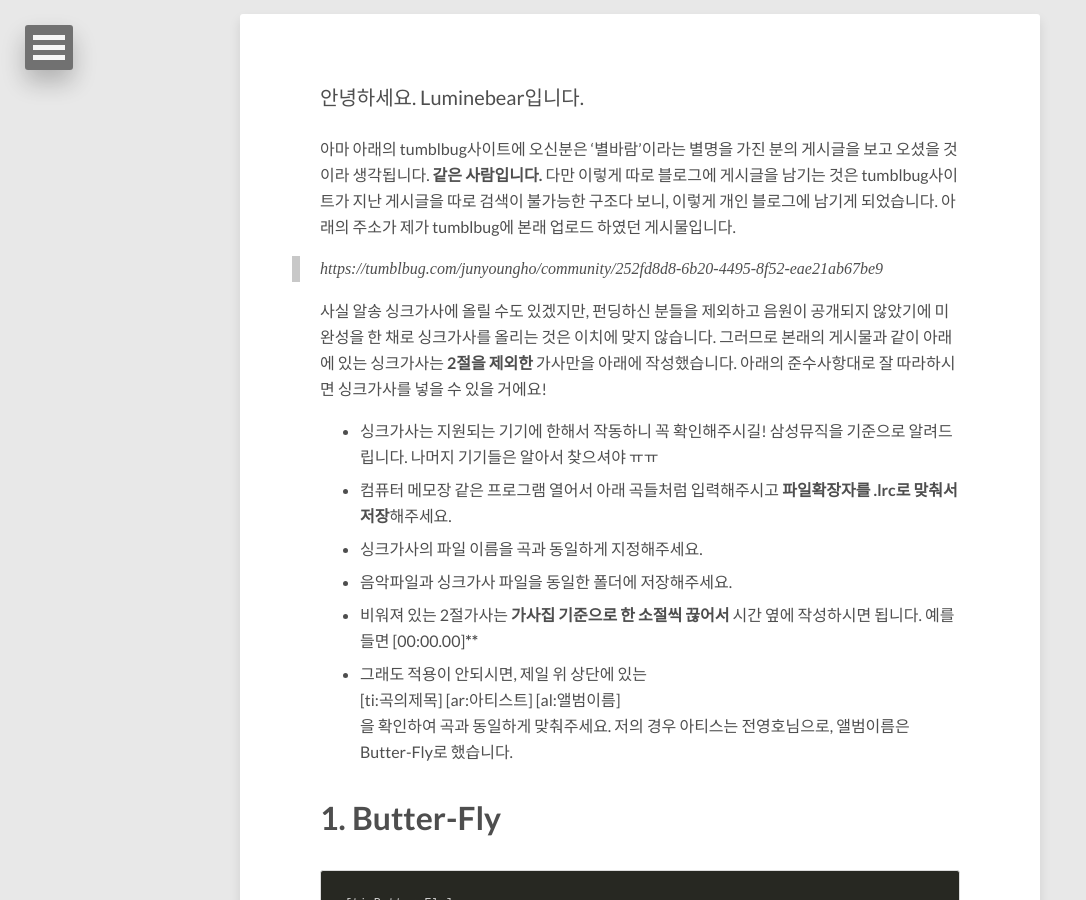
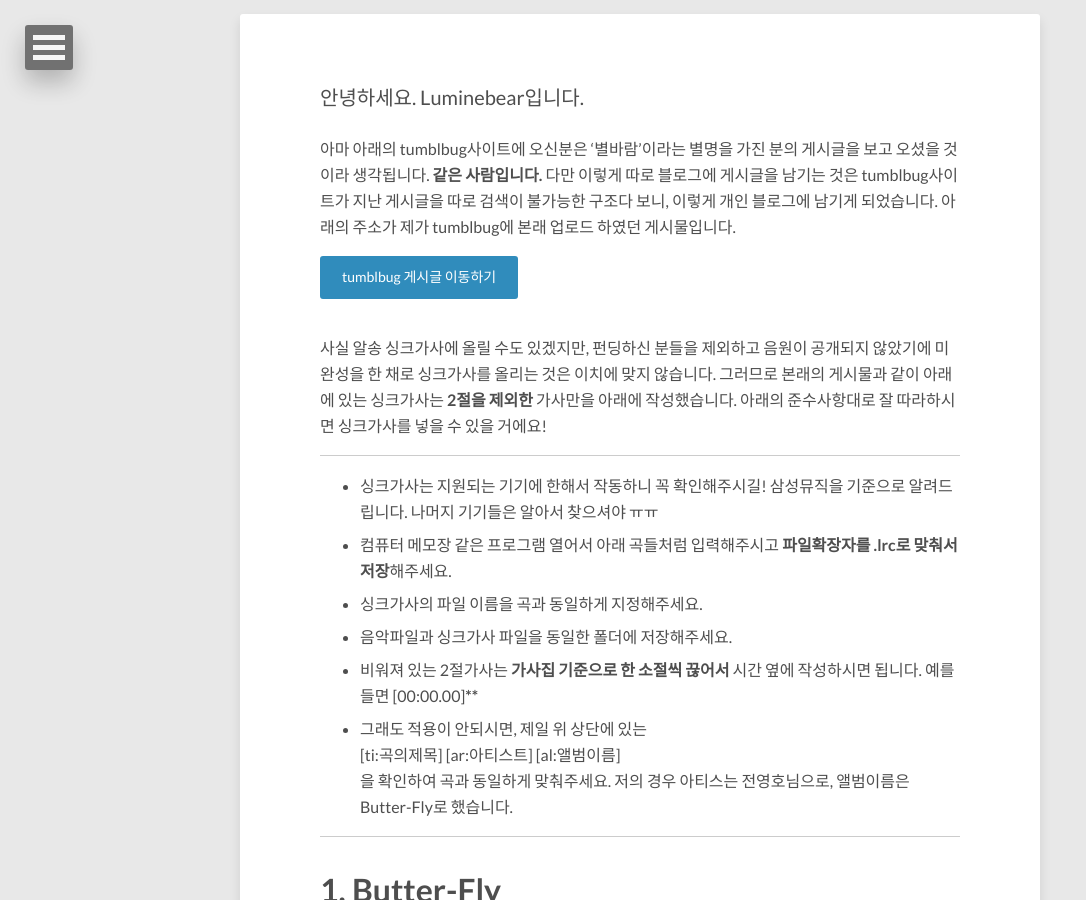
Before and after one commit to Luminebear/Luminebear.github.io, a Jekyll site: the page built from _posts/2020-07-18-Butter-Fly-album-synclyrics.md, in a window 1280 px wide and 900 px high, scrolled down 436 px. Shown: the whole window, without its empty margins (0-1086 px from the left). Built offline with Jekyll 4.4.1, drawn with Linux system fonts in a browser that asks for light colours; nearby versions of some CDN libraries; comment, search, counter and statistics services are not loaded; some of the changed text lies outside the part shown.

````diff
--- a/_posts/2020-07-18-Butter-Fly-album-synclyrics.md
+++ b/_posts/2020-07-18-Butter-Fly-album-synclyrics.md
@@ -14,10 +14,12 @@ comments: false
 아마 아래의 tumblbug사이트에 오신분은 '별바람'이라는 별명을 가진 분의 게시글을 보고 오셨을 것이라
 생각됩니다. **같은 사람입니다.** 다만 이렇게 따로 블로그에 게시글을 남기는 것은 tumblbug사이트가 지난 게시글을 따로 검색이 불가능한 구조다 보니, 이렇게 개인 블로그에 남기게 되었습니다. 아래의 주소가 제가 tumblbug에 본래 업로드 하였던 게시물입니다.
 
-> https://tumblbug.com/junyoungho/community/252fd8d8-6b20-4495-8f52-eae21ab67be9
+<div markdown="0"><a href="https://tumblbug.com/junyoungho/community/252fd8d8-6b20-4495-8f52-eae21ab67be9" class="btn btn-info">tumblbug 게시글 이동하기</a></div>
 
 사실 알송 싱크가사에 올릴 수도 있겠지만, 펀딩하신 분들을 제외하고 음원이 공개되지 않았기에 미완성을 한 채로 싱크가사를 올리는 것은
 이치에 맞지 않습니다. 그러므로 본래의 게시물과 같이 아래에 있는 싱크가사는 **2절을 제외한** 가사만을 아래에 작성했습니다. 아래의 준수사항대로 잘 따라하시면 싱크가사를 넣을 수 있을 거에요!
+
+---
 
 * 싱크가사는 지원되는 기기에 한해서 작동하니 꼭 확인해주시길! 삼성뮤직을 기준으로 알려드립니다. 나머지 기기들은 알아서 찾으셔야 ㅠㅠ
 * 컴퓨터 메모장 같은 프로그램 열어서 아래 곡들처럼 입력해주시고 **파일확장자를 .lrc로 맞춰서 저장**해주세요.
@@ -25,6 +27,8 @@ comments: false
 * 음악파일과 싱크가사 파일을 동일한 폴더에 저장해주세요.
 * 비워져 있는 2절가사는 **가사집 기준으로 한 소절씩 끊어서** 시간 옆에 작성하시면 됩니다. 예를들면 [00:00.00]******
 * 그래도 적용이 안되시면, 제일 위 상단에 있는 <br> [ti:곡의제목] [ar:아티스트] [al:앨범이름] <br> 을 확인하여 곡과 동일하게 맞춰주세요. 저의 경우 아티스는 전영호님으로, 앨범이름은 Butter-Fly로 했습니다.
+
+---
 
 # 1. Butter-Fly
 ```
````
Also changed, not shown: other parts of _posts/2020-07-18-Butter-Fly-album-synclyrics.md (+1 -1 lines).
